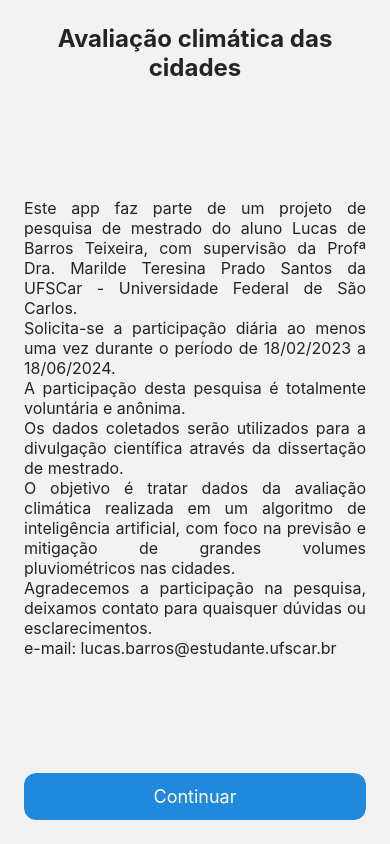
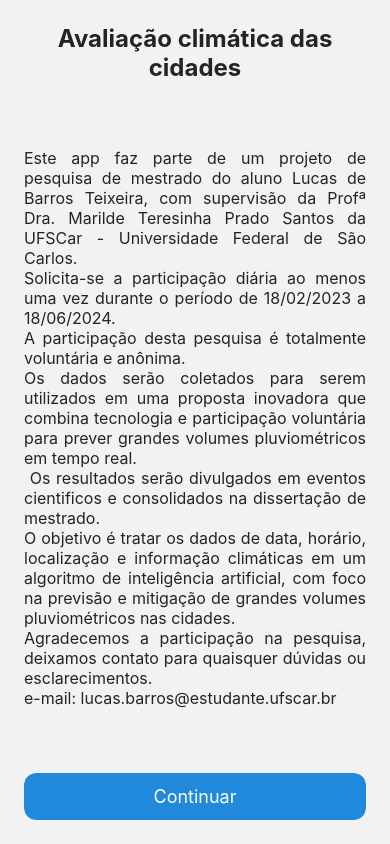
Before and after one commit to fernando-tiburcio/appdis, a React Native app: screen / in a window 390 px wide. Built offline with nearby package versions, Linux system fonts and the light colour scheme; no server answers.

Commit message:
Add react-native-exit-app package and update disclaimer text

```diff
--- a/package.json
+++ b/package.json
@@ -23,6 +23,7 @@
     "firebase": "^10.8.0",
     "react": "18.2.0",
     "react-native": "0.72.10",
+    "react-native-exit-app": "^2.0.0",
     "react-native-safe-area-context": "4.6.3",
     "react-native-screens": "~3.22.0"
   },
--- a/src/scenes/Disclaimer/index.js
+++ b/src/scenes/Disclaimer/index.js
@@ -32,17 +32,20 @@ const Disclaimer = () => {
           <Text style={styles.disclaimer}>
             Este app faz parte de um projeto de pesquisa de mestrado do aluno
             Lucas de Barros Teixeira, com supervisão da Profª Dra. Marilde
-            Teresina Prado Santos da UFSCar - Universidade Federal de São
+            Teresinha Prado Santos da UFSCar - Universidade Federal de São
             Carlos.
             {"\n"}
             Solicita-se a participação diária ao menos uma vez durante o período
             de 18/02/2023 a 18/06/2024.{"\n"}A participação desta pesquisa é
             totalmente voluntária e anônima.{"\n"}
-            Os dados coletados serão utilizados para a divulgação científica
-            através da dissertação de mestrado.{"\n"}O objetivo é tratar dados
-            da avaliação climática realizada em um algoritmo de inteligência
-            artificial, com foco na previsão e mitigação de grandes volumes
-            pluviométricos nas cidades.
+            Os dados serão coletados para serem utilizados em uma proposta
+            inovadora que combina tecnologia e participação voluntária para
+            prever grandes volumes pluviométricos em tempo real. {"\n"} Os
+            resultados serão divulgados em eventos cientificos e consolidados na
+            dissertação de mestrado.{"\n"}O objetivo é tratar os dados de data,
+            horário, localização e informação climáticas em um algoritmo de
+            inteligência artificial, com foco na previsão e mitigação de grandes
+            volumes pluviométricos nas cidades.
             {"\n"}
             Agradecemos a participação na pesquisa, deixamos contato para
             quaisquer dúvidas ou esclarecimentos.{"\n"}
--- a/src/scenes/FinishedForm/index.js
+++ b/src/scenes/FinishedForm/index.js
@@ -1,15 +1,21 @@
 import React, { useEffect } from "react";
-import { Alert, StyleSheet, Text, View, AppState } from "react-native";
+import {
+  Alert,
+  StyleSheet,
+  Text,
+  View,
+  AppState,
+  BackHandler,
+} from "react-native";
 
-import { format } from "date-fns";
 import { useNavigation } from "@react-navigation/native";
 
 import { addDoc, collection, getFirestore } from "firebase/firestore";
 import { firebaseApp } from "../../../firebase";
+import RNExitApp from "react-native-exit-app";
 
 export default function Finished(props) {
   const navigation = useNavigation();
-
   const {
     citiesGeolocations,
     city,
@@ -76,9 +82,21 @@ export default function Finished(props) {
     };
   });
 
+  useEffect(() => {
+    navigation.addListener("beforeRemove", (e) => {
+      e.preventDefault();
+      return RNExitApp.exitApp();
+    });
+  }, []);
+
   return (
     <View style={styles.container}>
-      <Text style={styles.title}>Obrigado pelo registro.</Text>
+      <Text style={styles.title}>Dados Coletados com sucesso</Text>
+      <Text>
+        Continue fazendo a diferença na compreensão climática e colaborando com
+        a Ciência.
+      </Text>
+      <Text style={{ alignSelf: "flex-start", marginTop: 12 }}>Obrigado!</Text>
     </View>
   );
 }
@@ -86,11 +104,13 @@ export default function Finished(props) {
 const styles = StyleSheet.create({
   container: {
     flex: 1,
-    alignItems: "center",
     justifyContent: "center",
+    padding: 26,
   },
   title: {
     fontSize: 24,
     fontWeight: "bold",
+    marginBottom: 16,
+    alignSelf: "center",
   },
 });
```
Also changed, not shown: 1 other file (tests, documents, lock files or other folders).
